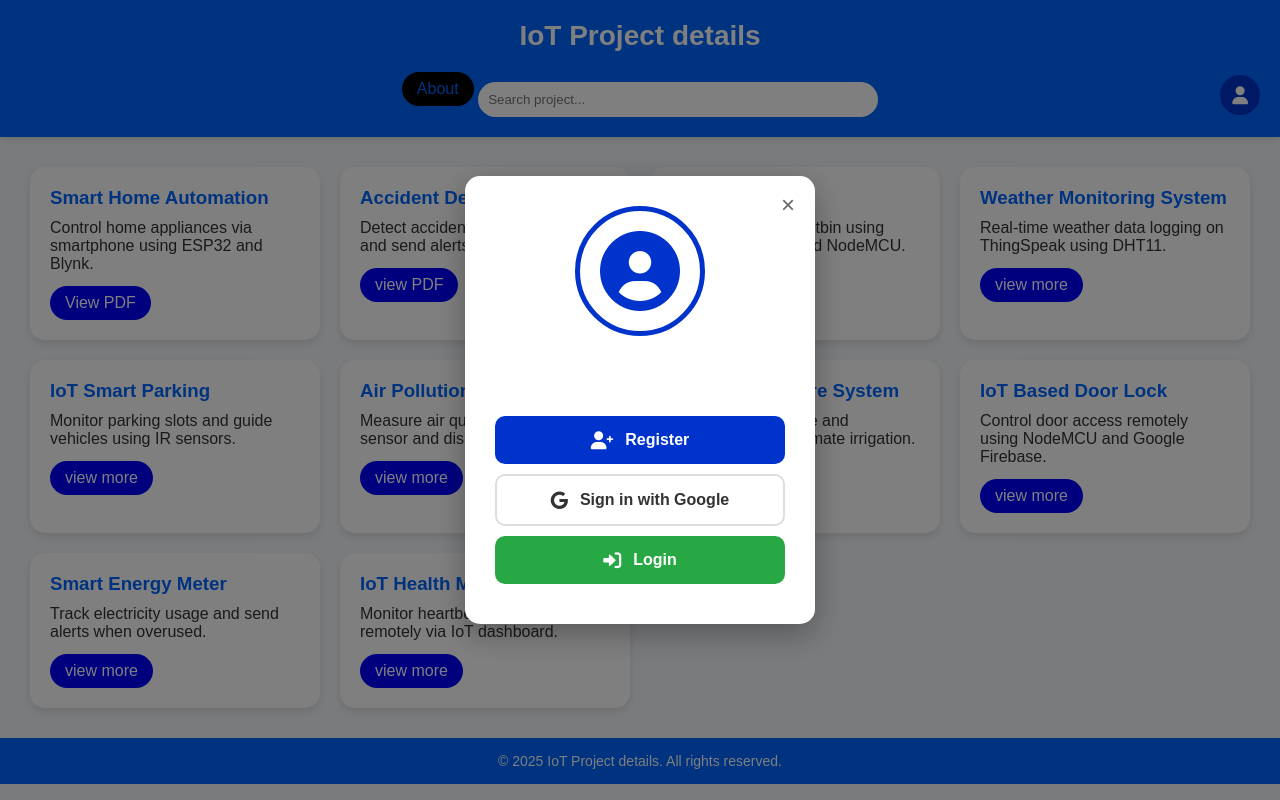
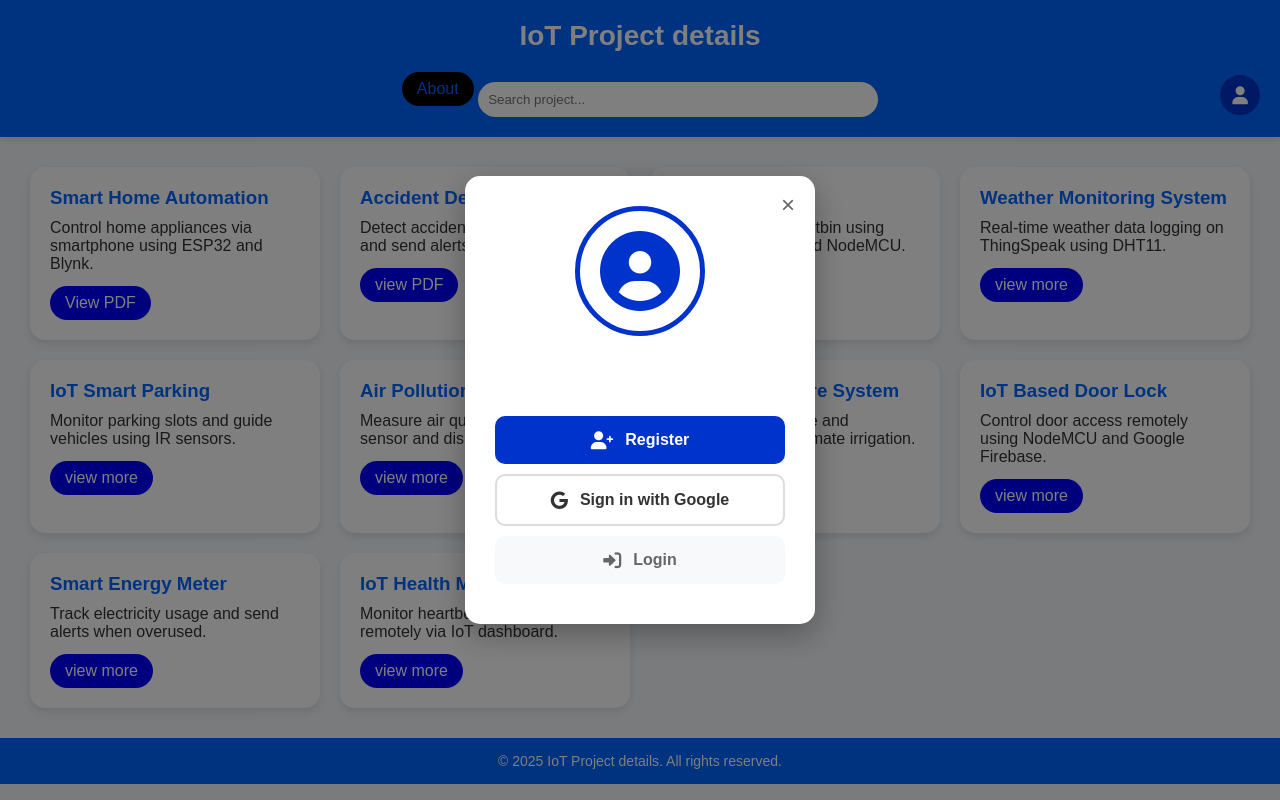
Before and after one commit to dhanush6-cv/iotprojects, a website: page index.html in a window 1280 px wide. Both pictures are taken after a click on the element 1240 px from the left and 95 px from the top of the page. Drawn offline with Linux system fonts and the light colour scheme.

Commit message:
Update index.html

```diff
--- a/index.html
+++ b/index.html
@@ -83,7 +83,7 @@
                     <button class="auth-btn google-btn" id="googleSignIn">
                         <i class="fab fa-google"></i> Sign in with Google
                     </button>
-                    <button class="auth-btn login-btn" id="loginBtn">
+                    <button class="auth-btn logout-btn" id="logoutBtn">
                         <i class="fas fa-sign-in-alt"></i> Login
                     </button>
                 </div>
```
